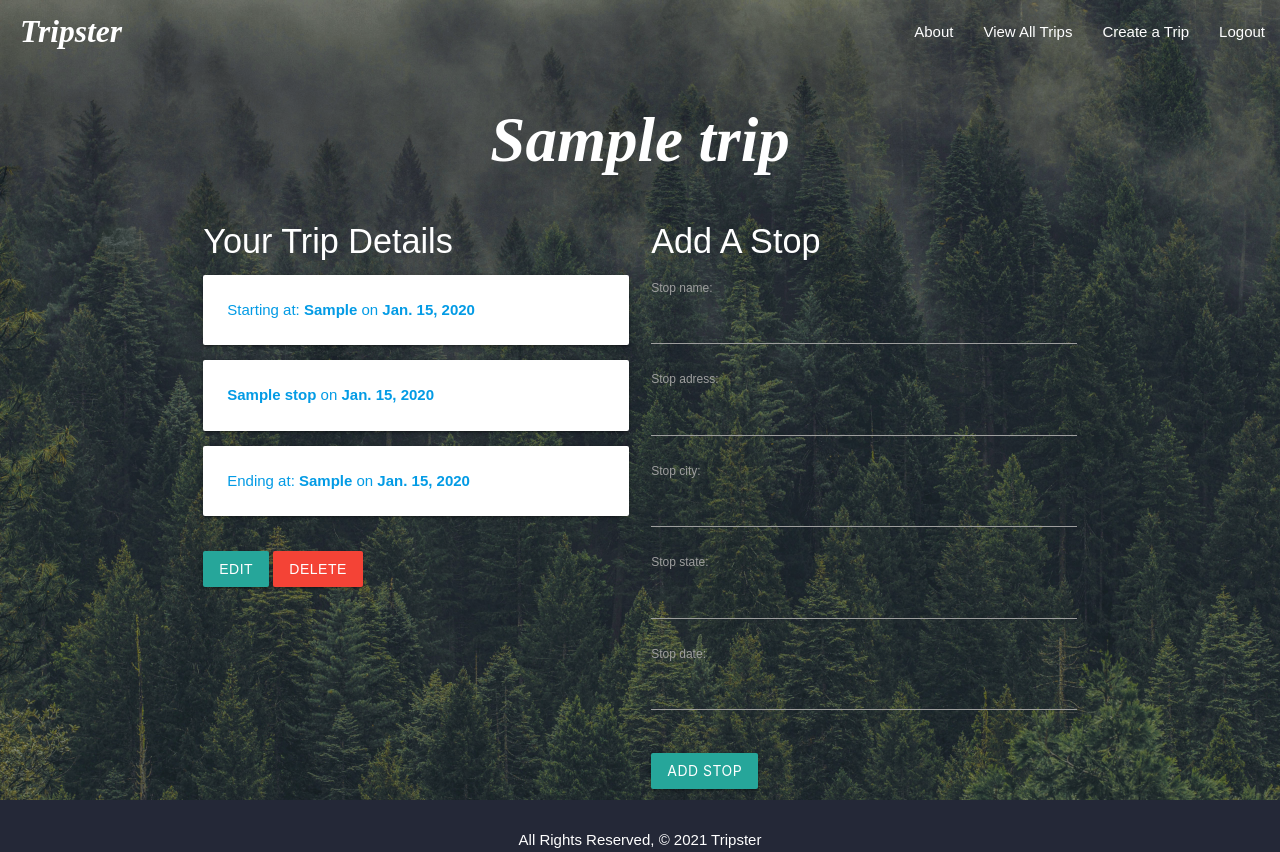
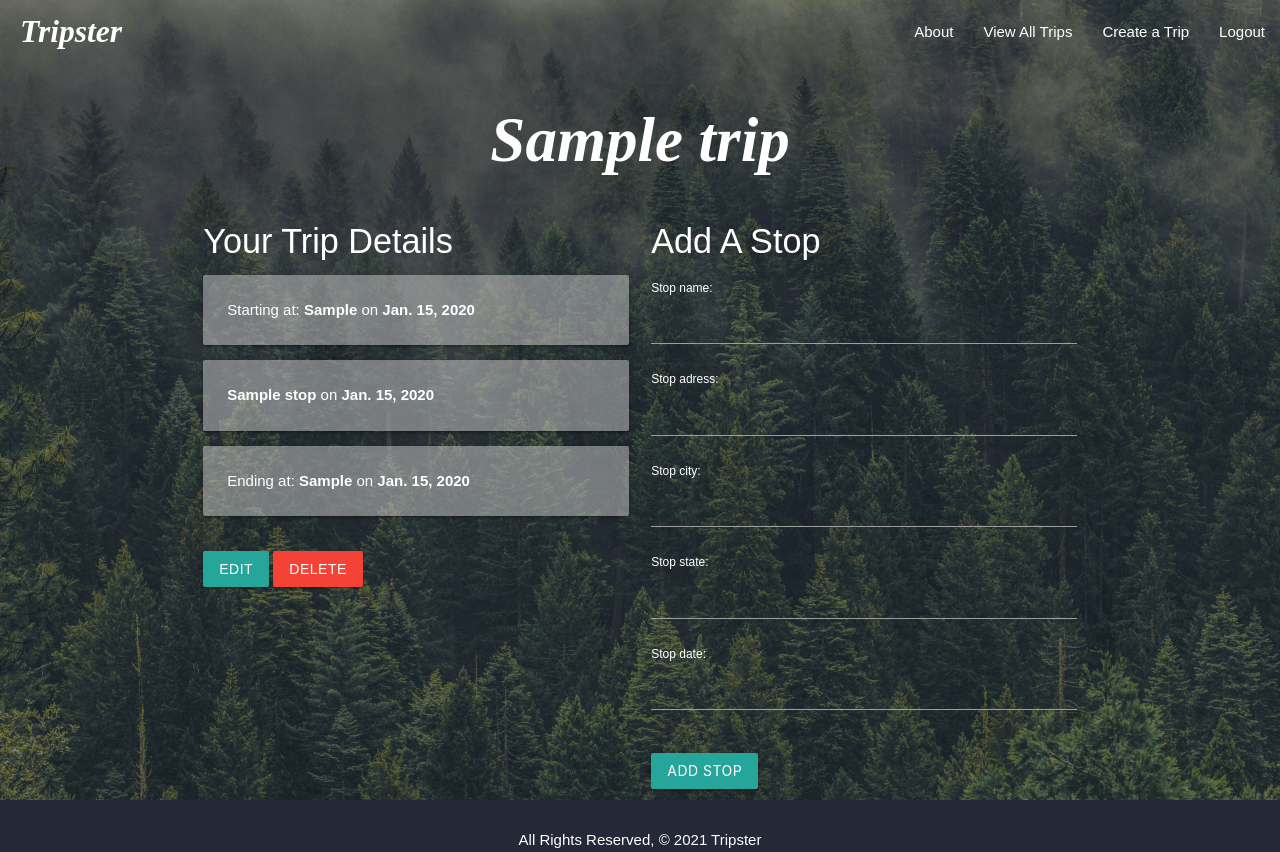
Before and after one commit to benjaminglasser/tripster, a Django app: page /trips/1 in a window 1280 px wide. Run offline with Django 3.2, Linux system fonts and the light colour scheme; a user stored in the database is signed in; tables that the repository leaves empty hold one stand-in row (values such as "Sample post"); some web fonts are replaced.

Commit message:
cleaned up CSS

```diff
--- a/main_app/static/css/style.css
+++ b/main_app/static/css/style.css
@@ -54,6 +54,31 @@ footer.page-footer {
   justify-content: center;
   align-items: center;
   height: 80vh;
+}
+
+/* Index Page: */
+.card {
+  background-color: lightgrey;
+  background: rgba(204, 204, 204, 0.5);
+}
+
+.card-content {
+  color: white;
+}
+
+/* Stop Detail Page: */
+.card-panel {
+  background-color: lightgrey;
+  background: rgba(204, 204, 204, 0.5);
+}
+
+th, td {
+  background-color: lightgrey;
+  background: rgba(204, 204, 204, 0.5);
+}
+
+label, input {
+  color: white;
 }
 
 /* background images */
--- a/main_app/templates/stops/detail.html
+++ b/main_app/templates/stops/detail.html
@@ -15,9 +15,9 @@
 
 <hr>
 {% for photo in stop.photo_set.all %}
-     <img src="{{photo.url}}" alt="{{stop.name}}" class="responsive-img card-panel">
+<img src="{{photo.url}}" alt="{{stop.name}}" class="responsive-img card-panel">
 {% empty %}
-     <div class="card-panel teal-text center-align">No Photos Uploaded</div>
+<div class="card-panel teal-text center-align">No Photos Uploaded</div>
 {% endfor %}
 <form class="card-panel" action="{% url 'add_photo' stop.id %}" method="POST" enctype="multipart/form-data">
     {% csrf_token %}
--- a/main_app/views.py
+++ b/main_app/views.py
@@ -27,7 +27,7 @@ def about(request):
 
 @login_required
 def trips_index(request):
-    trips = Trip.objects.all()
+    trips = Trip.objects.filter(user=request.user)
     return render(request, 'trips/index.html', {'trips': trips})
 
 @login_required
```
